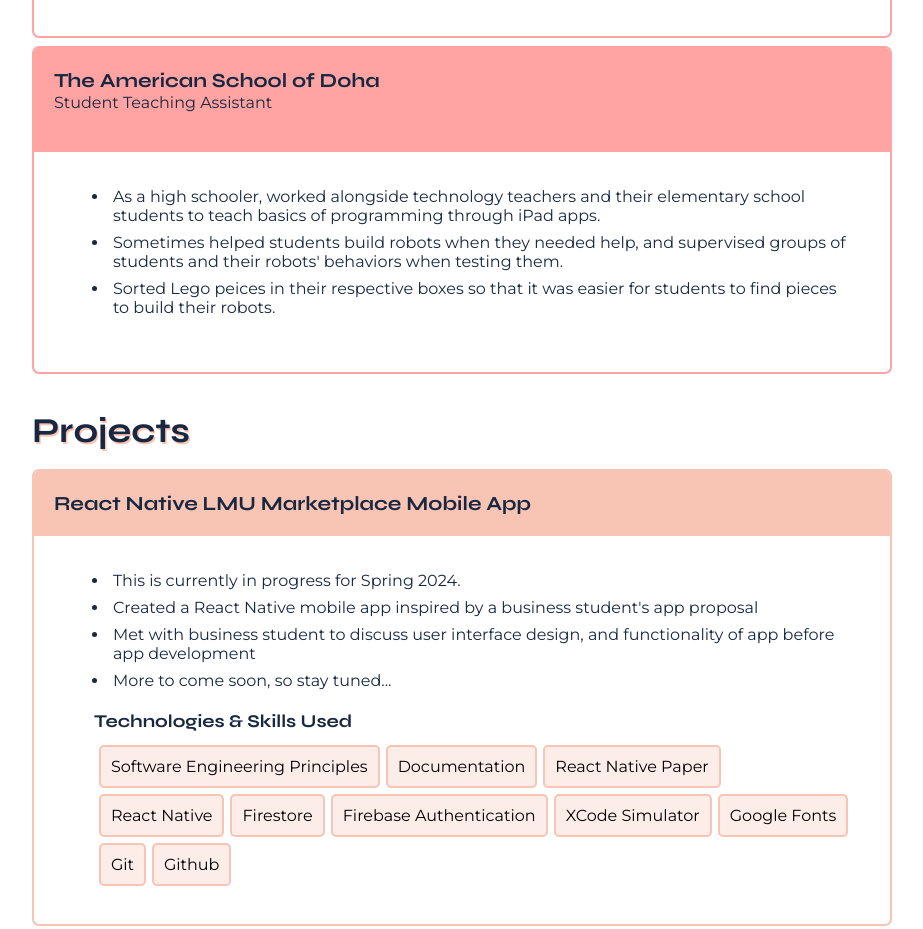
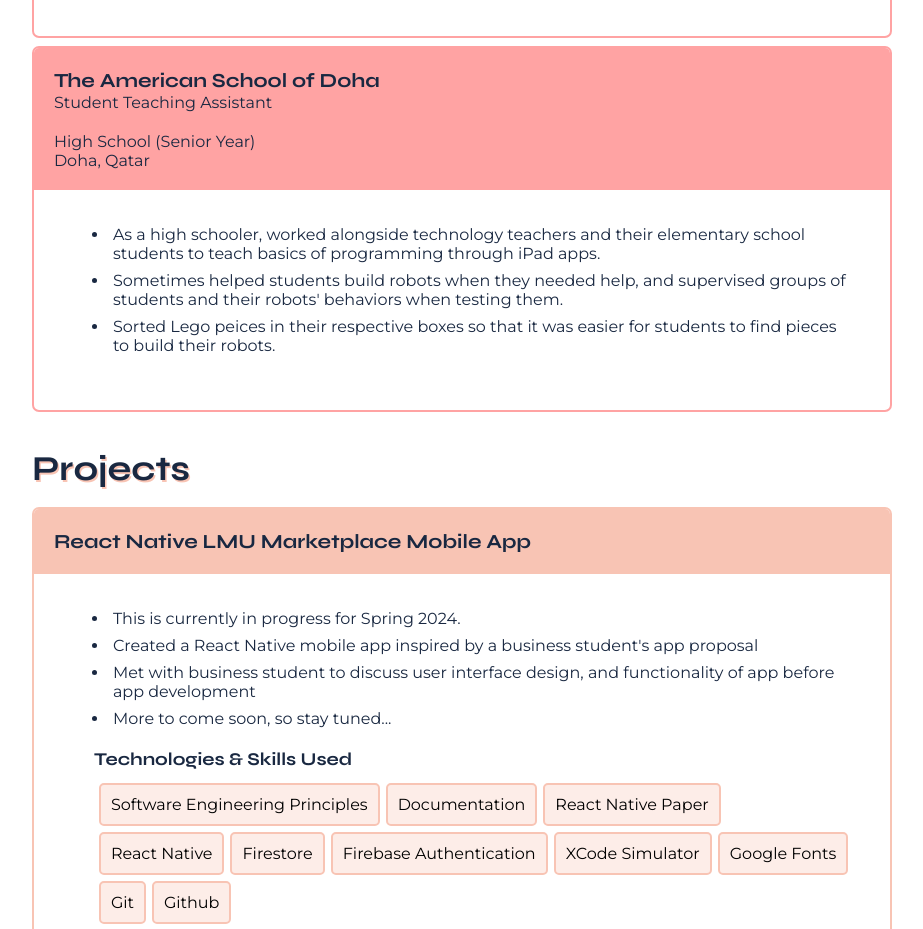
Before and after one commit to speer987/personal-website, a React (Create React App) app: page / in a window 1280 px wide. Shown: the part 1380-2309 px from the top of the page, without its empty margins (178-1101 px from the left). Built offline with nearby package versions, Linux system fonts and the light colour scheme.

Commit message:
adding updates to one of my experiences

```diff
--- a/src/components/exp.js
+++ b/src/components/exp.js
@@ -32,6 +32,8 @@
   {
     company: "The American School of Doha",
     role: "Student Teaching Assistant",
+    time: "High School (Senior Year)",
+    location: "Doha, Qatar",
     desc: [
       "As a high schooler, worked alongside technology teachers and their elementary school students to teach basics of programming through iPad apps.",
       "Sometimes helped students build robots when they needed help, and supervised groups of students and their robots' behaviors when testing them.",
```
